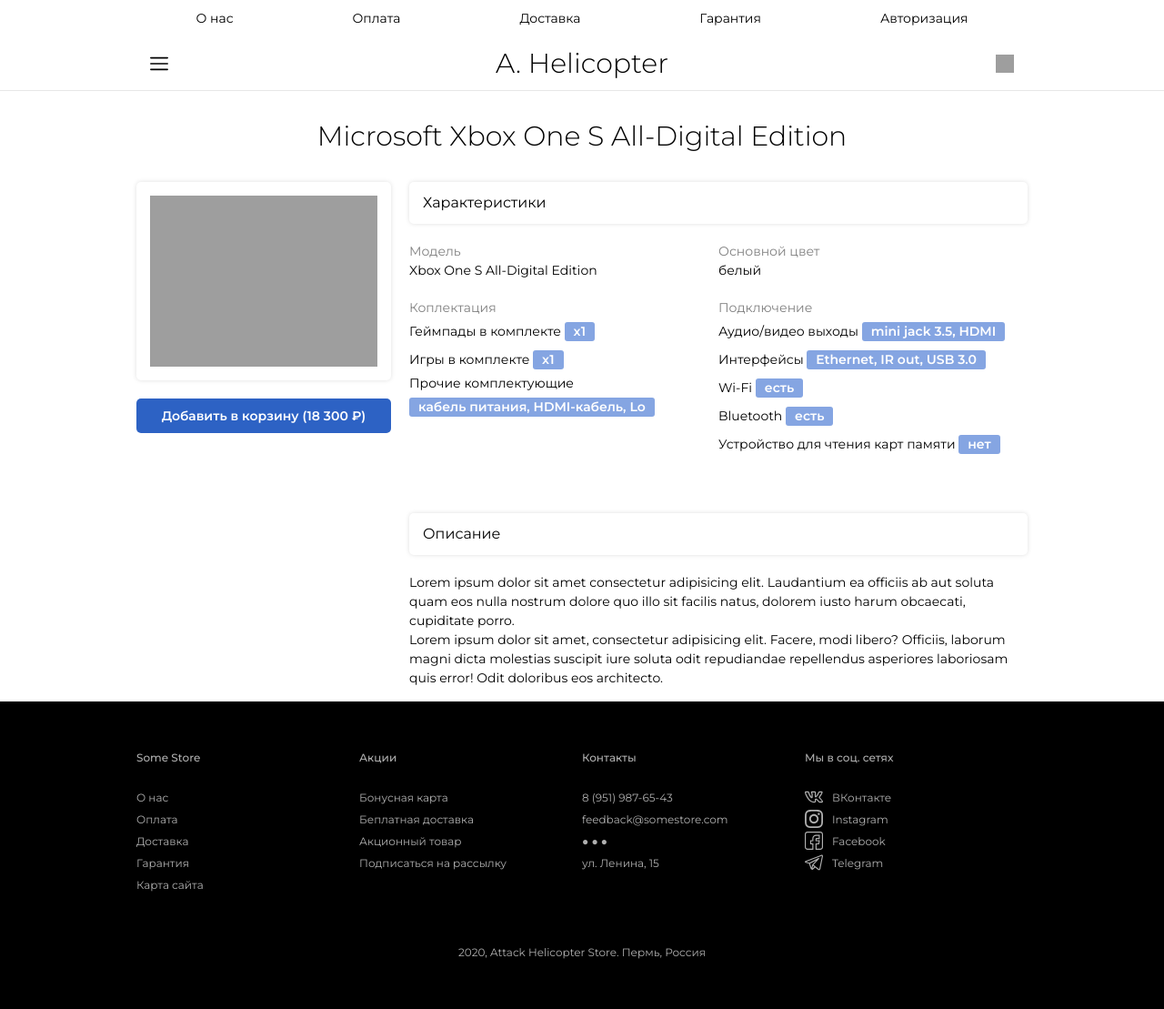
After one commit to apap26/a_helicopter_TRPO, a Django app: template templates/product.html in a window 1280 px wide. The commit adds this page. Shown: the whole page at 91% size. Run offline with Django 3.2, Linux system fonts and the light colour scheme; the template is opened without the code that fills it, so the values that code supplies are empty; some libraries are stand-ins or nearby versions; grey boxes are pictures that could not be loaded.

Commit message:
add page product.html

```diff
--- a/static/style.css
+++ b/static/style.css
@@ -109,7 +109,6 @@ h2 {
 	user-select: none;
 	cursor: pointer;
 }
-
 
 
 /* Содержит в себе блоки content* */
@@ -327,6 +326,13 @@ h2 {
 	text-align: center;
 }
 .sidebar_photo img {width: 150px;}
+.sidebar_photo_wide {
+	position: relative;
+	width: 100%;
+}
+.sidebar_photo_wide img {
+	width: 100%;
+}
 .sidebar_links a {
 	display: block;
 	width: calc(100% + 15px);
@@ -380,6 +386,9 @@ h2 {
 	flex-wrap: wrap;
 	justify-content: space-between;
 }
+.profile_about p {
+	line-height: 1.5;
+}
 .profile_about a {
 	width: 100%;
 	color: #2d62c4;
@@ -400,6 +409,15 @@ h2 {
 	flex-basis: 50%;
 	max-width: 50%;
 	flex-grow: 1;
+}
+.profile_about__elems p span {
+	display: inline-block;
+	margin: 5px auto;
+	padding: 0 10px;
+	border-radius: 3px;
+	background-color: #85a5e2;
+	color: white;
+	font-weight: 600;
 }
 .cart_total_pricetag {
 	width: 100%;
--- /dev/null
+++ b/templates/product.html
@@ -0,0 +1,72 @@
+{% extends "base_extended.html" %}
+{% load static %}
+
+{% comment %}
+
+# profile.html
+# Подраздел "профиль", раздел "профиль"
+
+{% endcomment %}
+
+{% block page__main %}
+<main id="view_page" class="container container_display">
+	<div id="__DYNAMIC_CHILD_CONTENT__" class="content">
+		<h1>Microsoft Xbox One S All-Digital Edition</h1>
+		<div class="content_profile">
+			<div class="content_sidebar_nav">
+				<div class="content_sidebar_nav__elems">
+					<a class="sidebar_photo_wide">
+						<img src="HTTP://TODO">
+					</a>
+				</div>
+				<button class="cart_buy_btn">Добавить в корзину (18 300 ₽)</button>
+			</div>
+			<div id="__DYNAMIC_CHILD_CONTENT__">
+
+				<div class="content_with_sidebar__elems">
+					<div class="profile_about">
+						<h2>Характеристики</h2>
+						<div class="profile_about__elems">
+							<p>Модель</p>
+							<p>Xbox One S All-Digital Edition</p>
+						</div>
+						<div class="profile_about__elems">
+							<p>Основной цвет</p>
+							<p>белый</p>
+						</div>
+						<div class="profile_about__elems">
+							<p>Коплектация</p>
+							<p>Геймпады в комплекте <span>x1</span></p>
+							<p>Игры в комплекте <span>x1</span></p>
+							<p>Прочие комплектующие <span>кабель питания, HDMI-кабель, Lo</span></p>
+						</div>
+						<div class="profile_about__elems">
+							<p>Подключение</p>
+							<p>Аудио/видео выходы <span>mini jack 3.5, HDMI</span></p>
+							<p>Интерфейсы <span>Ethernet, IR out, USB 3.0</span></p>
+							<p>Wi-Fi <span>есть</span></p>
+							<p>Bluetooth <span>есть</span></p>
+							<p>Устройство для чтения карт памяти <span>нет</span></p>
+						</div>
+						<div class="profile_about__elems">
+							<p></p>
+							<p></p>
+						</div>
+						<div class="profile_about__elems">
+							<p></p>
+							<p></p>
+						</div>
+					</div>
+					<div class="profile_about">
+						<h2>Описание</h2>
+						<p>Lorem ipsum dolor sit amet consectetur adipisicing elit. Laudantium ea officiis ab aut soluta quam eos nulla nostrum dolore quo illo sit facilis natus, dolorem iusto harum obcaecati, cupiditate porro.</p>
+						<p>Lorem ipsum dolor sit amet, consectetur adipisicing elit. Facere, modi libero? Officiis, laborum magni dicta molestias suscipit iure soluta odit repudiandae repellendus asperiores laboriosam quis error! Odit doloribus eos architecto.</p>
+					</div>
+				</div>
+
+			</div>
+		</div>
+		</div>
+	</div>
+</main>
+{% endblock page__main %}
```
Also changed, not shown: store/views.py (+18 -6 lines).
